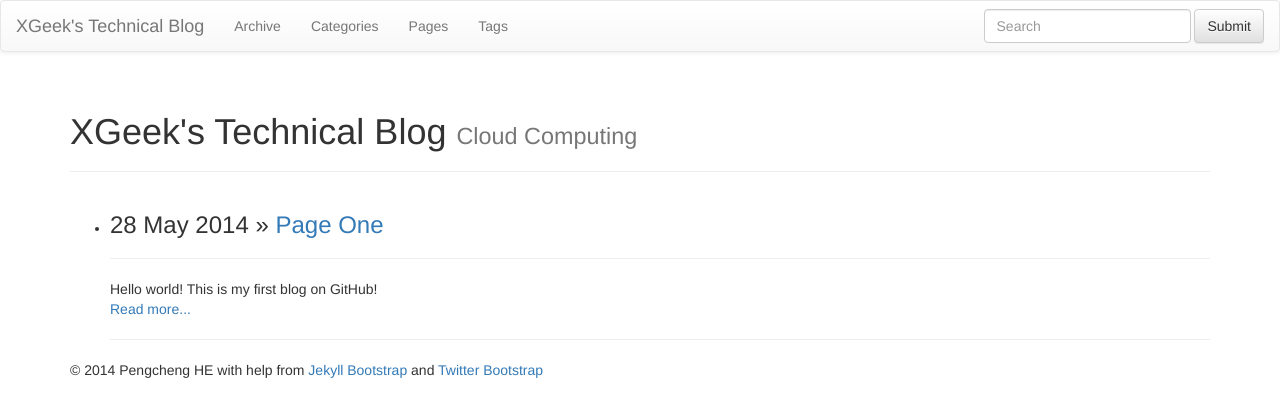
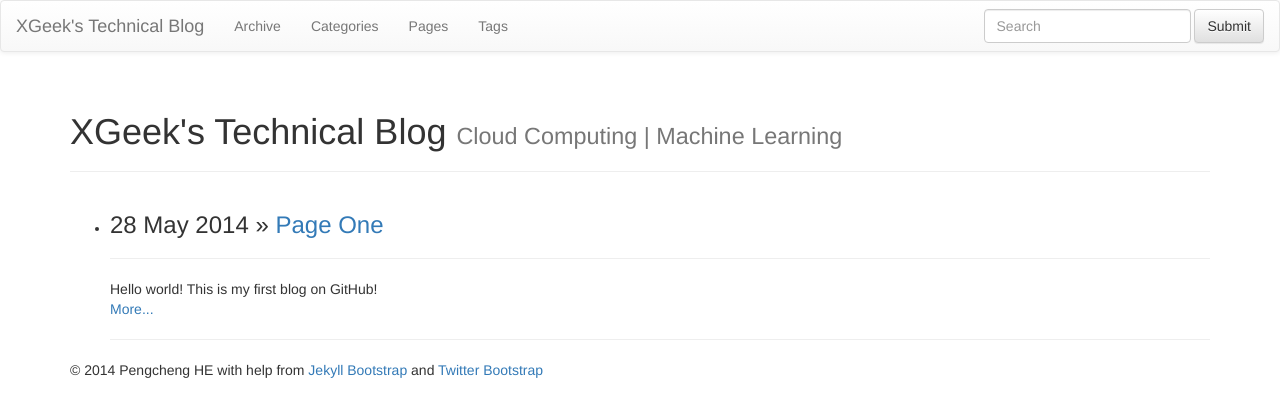
Before and after one commit to xgk/xgk.github.io, a Jekyll site: the page built from index.md, in a window 1280 px wide. Shown: the top 417 px of the page. Built offline with Jekyll 4.4.1, drawn with Linux system fonts in a browser that asks for light colours; nearby versions of some CDN libraries; library files that are not in the unit come from our copies.

Commit message:
Change Index
Done

```diff
--- a/index.md
+++ b/index.md
@@ -1,7 +1,7 @@
 ---
 layout: page
 title: XGeek's Technical Blog
-tagline: Cloud Computing
+tagline: Cloud Computing | Machine Learning
 ---
 {% include JB/setup %}
 
@@ -15,7 +15,7 @@ tagline: Cloud Computing
 		</h3>
 		<hr>
 		<article> {{ post.excerpt | strip_html}} </article>
-		<a href="{{ BASE_PATH }}{{ post.url }}">Read more...</a>
+		<a href="{{ BASE_PATH }}{{ post.url }}">More...</a>
 	</li>
 	<hr>
 {% endfor %}
```
Also changed, not shown: 1 other file.
